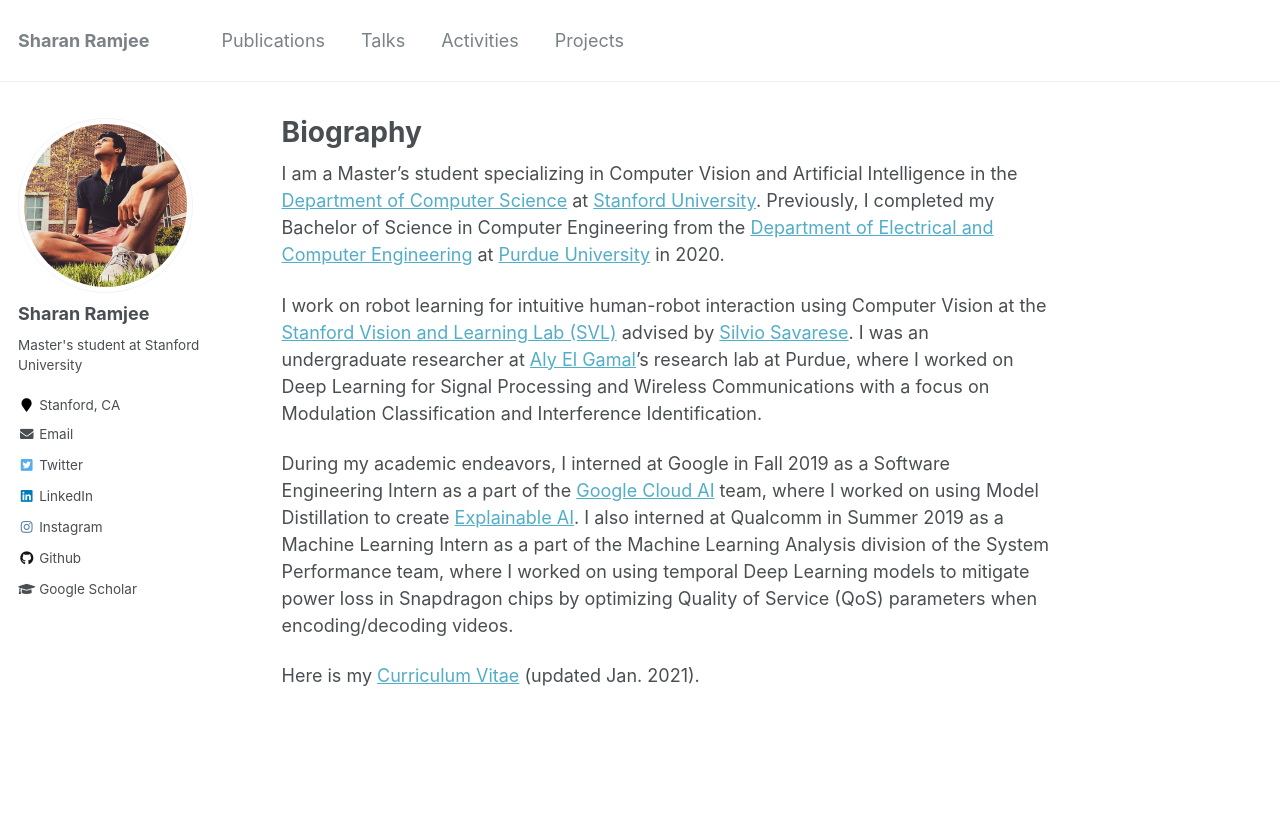
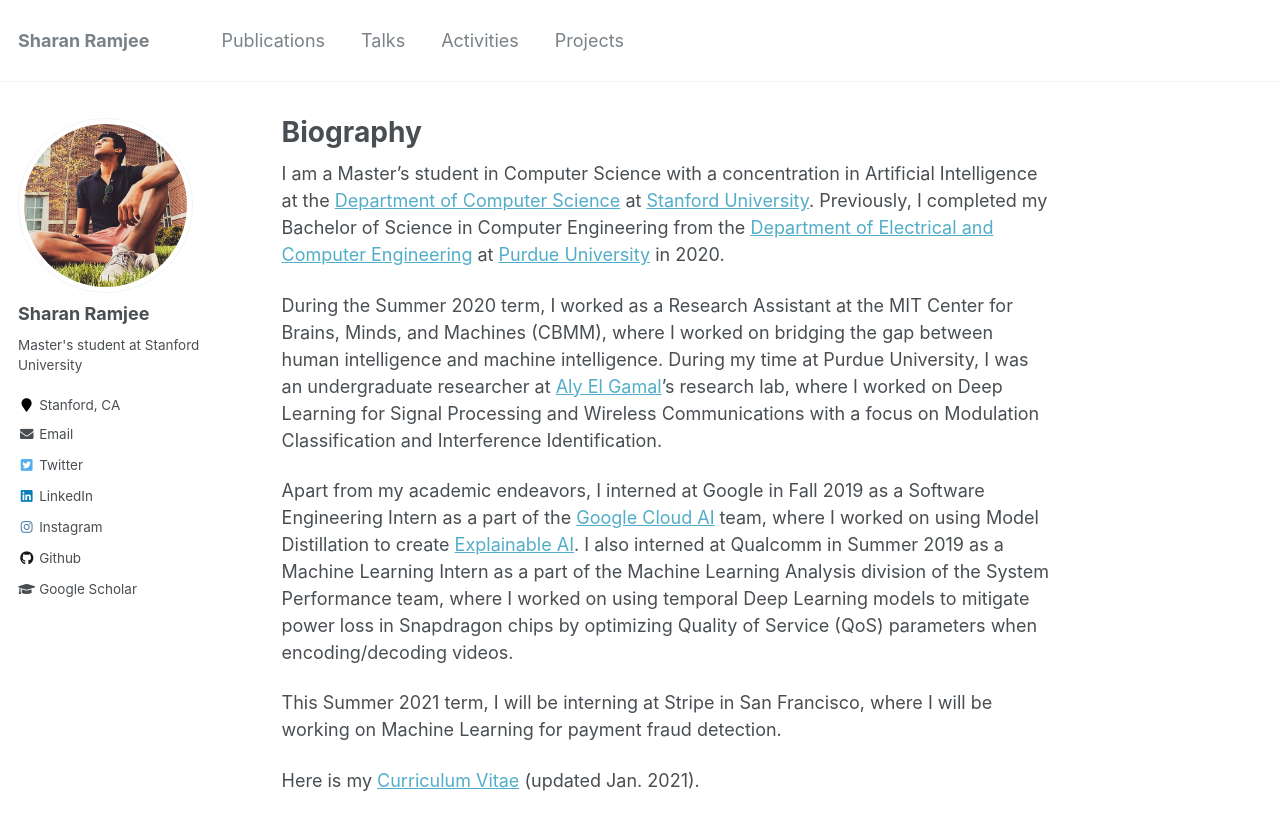
Before and after one commit to sharanramjee/sharanramjee.github.io, a Jekyll site: the page built from _pages/about.md, in a window 1280 px wide and 1006 px high. Shown: the top 830 px of the window. Built offline with Jekyll 4.4.1, drawn with Linux system fonts in a browser that asks for light colours.

Commit message:
Updated about page

```diff
--- a/_pages/about.md
+++ b/_pages/about.md
@@ -7,10 +7,12 @@ redirect_from:
   - /about/
   - /about.html
 ---
-I am a Master's student specializing in Computer Vision and Artificial Intelligence in the [Department of Computer Science](https://cs.stanford.edu/) at [Stanford University](https://www.stanford.edu/). Previously, I completed my Bachelor of Science in Computer Engineering from the [Department of Electrical and Computer Engineering](https://engineering.purdue.edu/ECE) at [Purdue University](https://www.purdue.edu) in 2020.
+I am a Master's student in Computer Science with a concentration in Artificial Intelligence at the [Department of Computer Science](https://cs.stanford.edu/) at [Stanford University](https://www.stanford.edu/). Previously, I completed my Bachelor of Science in Computer Engineering from the [Department of Electrical and Computer Engineering](https://engineering.purdue.edu/ECE) at [Purdue University](https://www.purdue.edu) in 2020.
 
-I work on robot learning for intuitive human-robot interaction using Computer Vision at the [Stanford Vision and Learning Lab (SVL)](http://svl.stanford.edu/) advised by [Silvio Savarese](https://cvgl.stanford.edu/silvio/). I was an undergraduate researcher at [Aly El Gamal](https://web.ics.purdue.edu/~elgamala/)'s research lab at Purdue, where I worked on Deep Learning for Signal Processing and Wireless Communications with a focus on Modulation Classification and Interference Identification.
+During the Summer 2020 term, I worked as a Research Assistant at the MIT Center for Brains, Minds, and Machines (CBMM), where I worked on bridging the gap between human intelligence and machine intelligence. During my time at Purdue University, I was an undergraduate researcher at [Aly El Gamal](https://web.ics.purdue.edu/~elgamala/)'s research lab, where I worked on Deep Learning for Signal Processing and Wireless Communications with a focus on Modulation Classification and Interference Identification.
 
-During my academic endeavors, I interned at Google in Fall 2019 as a Software Engineering Intern as a part of the [Google Cloud AI](https://cloud.google.com/products/ai) team, where I worked on using Model Distillation to create [Explainable AI](https://cloud.google.com/explainable-ai). I also interned at Qualcomm in Summer 2019 as a Machine Learning Intern as a part of the Machine Learning Analysis division of the System Performance team, where I worked on using temporal Deep Learning models to mitigate power loss in Snapdragon chips by optimizing Quality of Service (QoS) parameters when encoding/decoding videos.
+Apart from my academic endeavors, I interned at Google in Fall 2019 as a Software Engineering Intern as a part of the [Google Cloud AI](https://cloud.google.com/products/ai) team, where I worked on using Model Distillation to create [Explainable AI](https://cloud.google.com/explainable-ai). I also interned at Qualcomm in Summer 2019 as a Machine Learning Intern as a part of the Machine Learning Analysis division of the System Performance team, where I worked on using temporal Deep Learning models to mitigate power loss in Snapdragon chips by optimizing Quality of Service (QoS) parameters when encoding/decoding videos.
+
+This Summer 2021 term, I will be interning at Stripe in San Francisco, where I will be working on Machine Learning for payment fraud detection.
 
 Here is my [Curriculum Vitae](https://sharanramjee.github.io/files/SharanRamjeeCV.pdf) (updated Jan. 2021).
```
